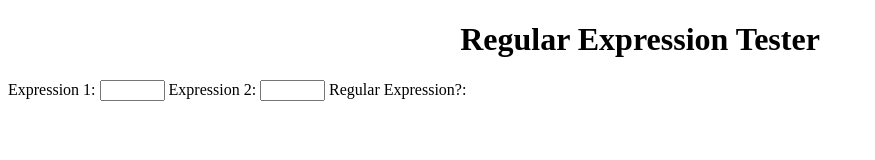
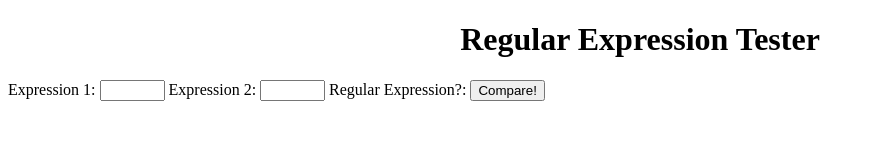
Before and after one commit to tahjyearby11/tyRegExpTester, a plain HTML site: page index.html in a window 1280 px wide. Shown: the whole page, without its empty margins (0-875 px from the left). Drawn offline with Linux system fonts and the light colour scheme.

Commit message:
added compare button

```diff
--- a/index.html
+++ b/index.html
@@ -20,5 +20,7 @@
     Expression 1: <input id="exp1" type="text" value="" size="5" > <!--These 4 lines set up the fields that display the results of the dice roll-->
     Expression 2: <input id="exp2" type="text" value="" size="5" >
     Regular Expression?:<output id="isExp" type="text" value="" size="5"></output>
+
+    <button type="button">Compare!</button>
 </body>
 </html>
```
